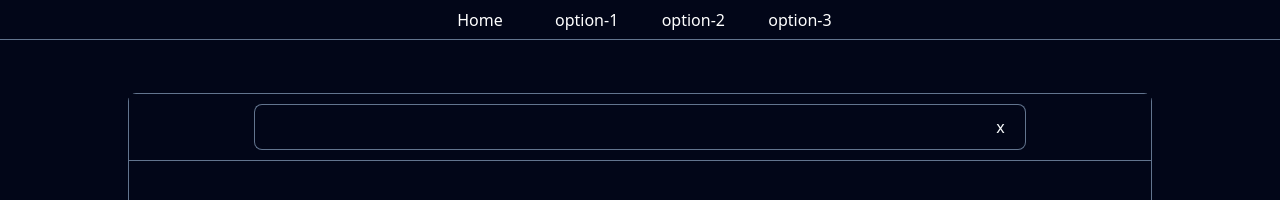
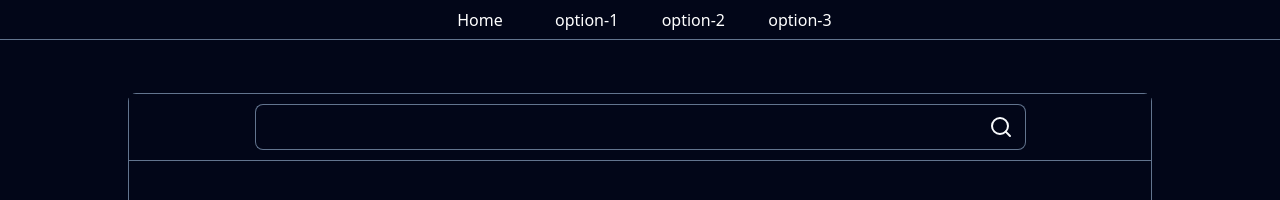
Before and after one commit to omid2007hope/Data-Science-Project, a React (Vite) app in the folder frontend/: page / in a window 1280 px wide. Shown: the top 200 px of the page. Built offline with nearby package versions, Linux system fonts and the light colour scheme.

Commit message:
react lucide icons

```diff
--- a/frontend/package.json
+++ b/frontend/package.json
@@ -12,8 +12,10 @@
   "dependencies": {
     "@tailwindcss/vite": "^4.1.18",
     "axios": "^1.13.2",
+    "lucide-react": "^0.562.0",
     "react": "^19.2.0",
     "react-dom": "^19.2.0",
+    "react-lucid": "^0.0.1",
     "react-redux": "^9.2.0",
     "react-router-dom": "^7.11.0",
     "tailwindcss": "^4.1.18"
--- a/frontend/src/page/Home.jsx
+++ b/frontend/src/page/Home.jsx
@@ -7,6 +7,8 @@ import {
   CSS_flexRow,
   CSS_generalBorder,
 } from "../libraries/CSS_General";
+
+import { Search } from "lucide-react";
 
 function Home() {
   return (
@@ -25,9 +27,9 @@ function Home() {
               className={`pl-2.5 pr-120 py-2.5 ${CSS_color_darkest} ${CSS_border_left}`}
             />
             <button
-              className={`py-2.5 px-5 ${CSS_color_darkest} ${CSS_border_right} ${CSS_flexCol}`}
+              className={`py-2.5 px-3 ${CSS_color_darkest} ${CSS_border_right} ${CSS_flexCol}`}
             >
-              x
+              <Search />
             </button>
           </div>
           <div className={`justify-center w-full h-9/10 ${CSS_flexCol}`}></div>
```
Also changed, not shown: 1 other file (tests, documents, lock files or other folders).
